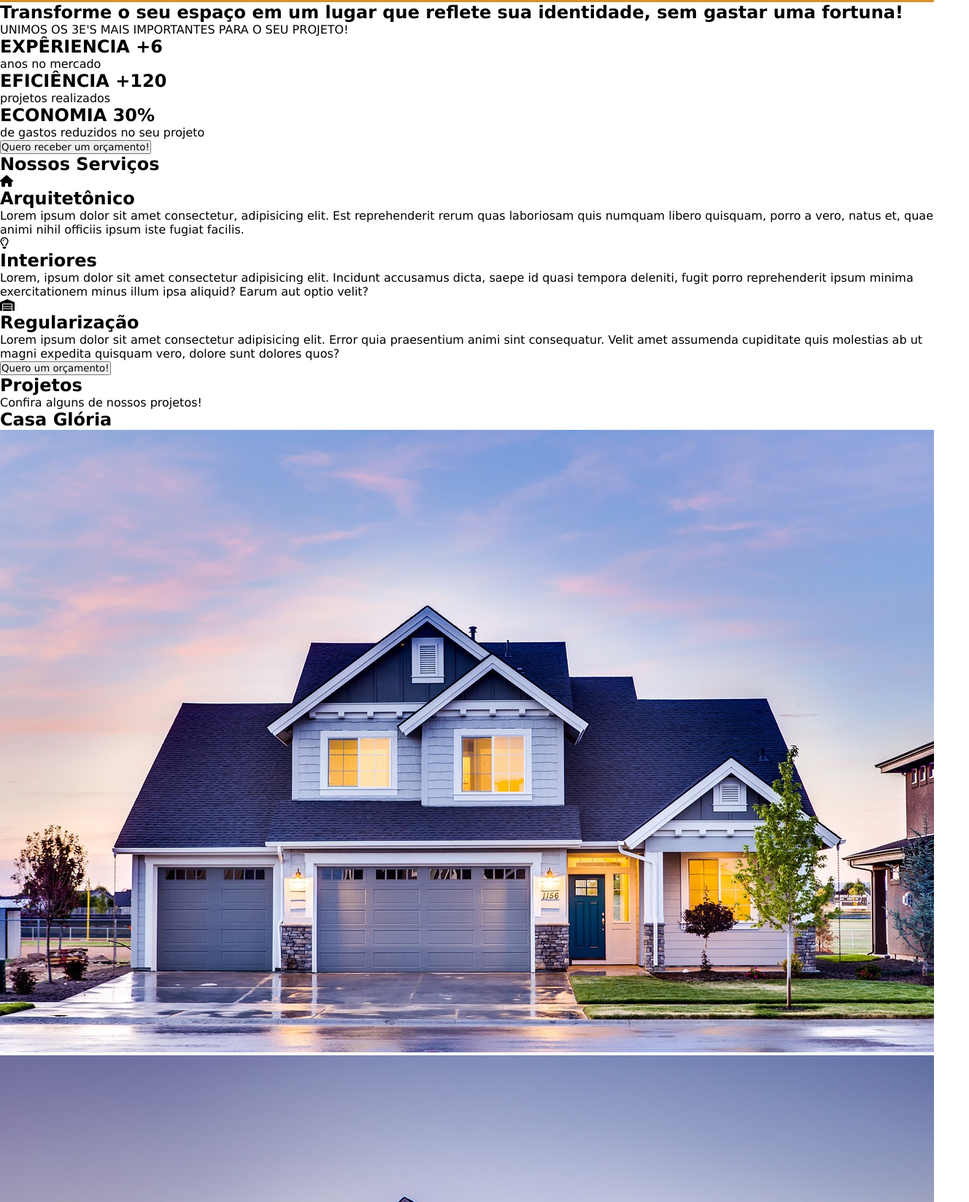
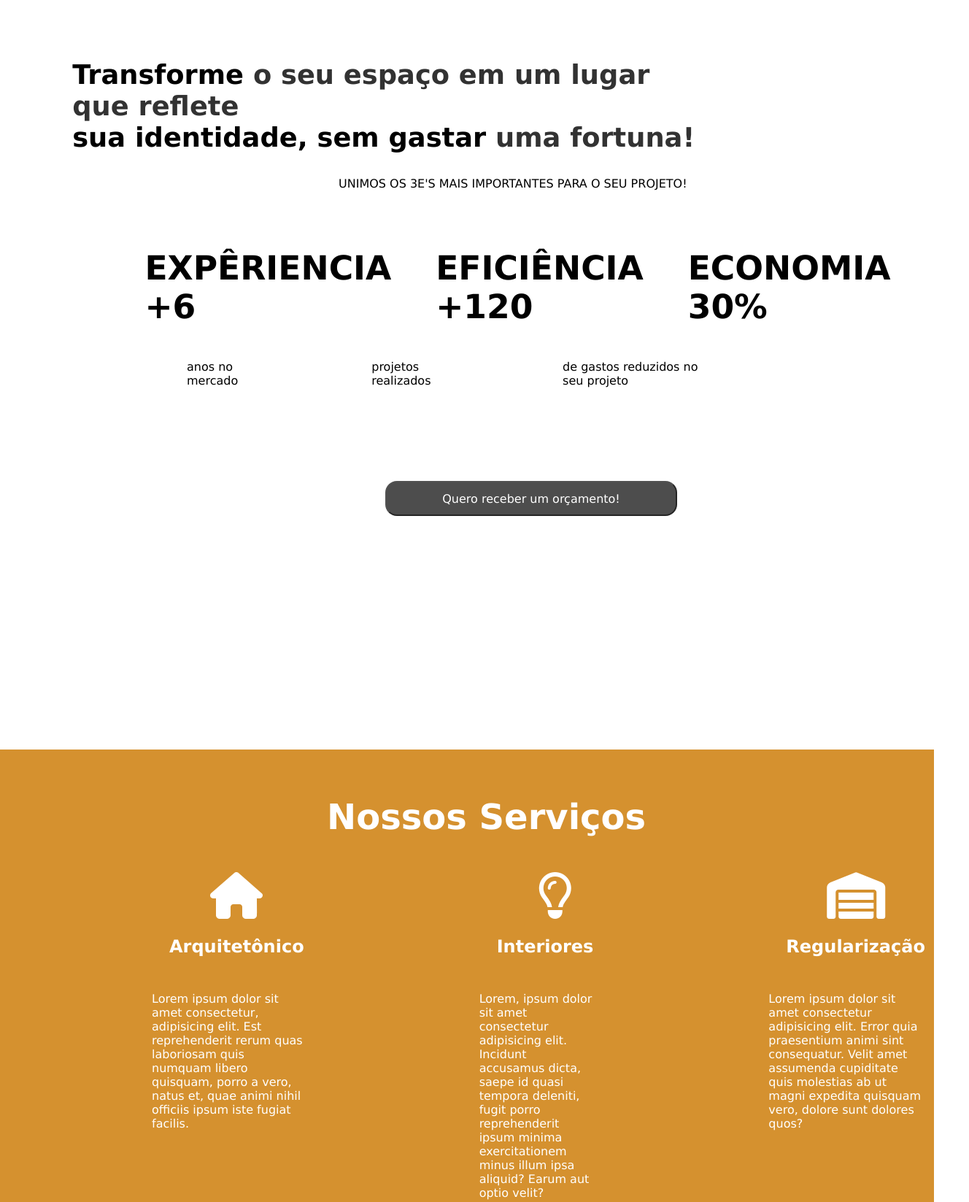
Before and after one commit to manuel-pereira250/Design-de-Interiores, a plain HTML site: page index.html in a window 1280 px wide. Shown: the part 608-2255 px from the top of the page at 73% size, 1328 px wide, since content can reach past the window. Drawn offline with Linux system fonts and the light colour scheme.

Commit message:
Design site

```diff
--- a/index.html
+++ b/index.html
@@ -23,7 +23,7 @@
         <section class="section-01">
             <div class="div-uma">
                 <h2>O projeto que <br> cabe no seu bolso!</h2>
-                <p>O projeto dos seus sonhos, está a um passo de se concretizar,<span>parcelamos o seu investimento em até 12x!</span>
+                <p>O projeto dos seus sonhos, está a um passo de se concretizar, <br> <span>parcelamos o seu investimento em até 12x!</span>
                 </p>
                 <a href=""><button type="button">Quero receber um orçamento!</button></a>
             </div>
@@ -33,57 +33,81 @@
             </div>
         </section>
 
-        <section>
-            <h2>Transforme o seu espaço em um lugar que reflete sua identidade, sem gastar uma fortuna!</h2>
-            <p>UNIMOS OS 3E'S MAIS IMPORTANTES PARA O SEU PROJETO!</p>
-            <div>
+        <section class="section-02">
+            <div class="div-2">
+                <h2>Transforme <span>o seu espaço em um lugar que reflete <br></span> sua identidade, sem gastar <span>uma fortuna!</span></h2>
+                <p>UNIMOS OS 3E'S MAIS IMPORTANTES PARA O SEU PROJETO!</p>
+            </div>
+            <div class="div-3">
                 <h2>EXPÊRIENCIA +6</h2>
+                <h2>EFICIÊNCIA +120</h2>
+                <h2>ECONOMIA 30%</h2>
+            </div>
+            <div class="div-4">
                 <p>anos no mercado </p>
-            </div>
-            <div>
-                <h2>EFICIÊNCIA +120</h2>
                 <p>projetos realizados</p>
-            </div>
-            <div>
-                <h2>ECONOMIA 30%</h2>
                 <p>de gastos reduzidos no seu projeto</p>
             </div>
             <a href=""><button type="button">Quero receber um orçamento!</button></a>
         </section>
-        <section>
-            <h2>Nossos Serviços</h2>
-            <div>
+
+        <section class="section-03">
+            <h2 class="h2">Nossos Serviços</h2>
+        <div class="div-pai">
+            <div class="div-5">
                 <i class="fa-solid fa-house"></i>
                 <h2>Arquitetônico</h2>
                 <p>Lorem ipsum dolor sit amet consectetur, adipisicing elit. Est reprehenderit rerum quas laboriosam quis numquam libero quisquam, porro a vero, natus et, quae animi nihil officiis ipsum iste fugiat facilis.</p>
             </div>
-            <div>
+            <div class="div-5">
                 <i class="fa-regular fa-lightbulb"></i>
                 <h2>Interiores</h2>
                 <p>Lorem, ipsum dolor sit amet consectetur adipisicing elit. Incidunt accusamus dicta, saepe id quasi tempora deleniti, fugit porro reprehenderit ipsum minima exercitationem minus illum ipsa aliquid? Earum aut optio velit?</p>
             </div>
-            <div>
+            <div class="div-5">
                 <i class="fa-solid fa-warehouse"></i>
                 <h2>Regularização</h2>
                 <p>Lorem ipsum dolor sit amet consectetur adipisicing elit. Error quia praesentium animi sint consequatur. Velit amet assumenda cupiditate quis molestias ab ut magni expedita quisquam vero, dolore sunt dolores quos?</p>
             </div>
+        </div>
             <a href=""><button type="button">Quero um orçamento!</button></a>
         </section>
-        <section>
-            <h2>Projetos</h2>
-            <div>
+        <section class="section-04">
+            <h2 class="h2-1">Projetos</h2>
             <p>Confira alguns de nossos projetos!</p>
             <h2>Casa Glória</h2>
-            <a href="#"><img src="imagen/house-1836070_1280.jpg" alt=""></a>
-            <a href="#"><img src="imagen/house-1867187_1280.jpg" alt=""></a>
-            <a href="#"><img src="imagen/interior-2685521_1280.jpg" alt=""></a>
-            <a href="#"><img src="imagen/kitchen-1336160_1280.jpg" alt=""></a>
-            </div>
+
+                <div class="div-video">
+                    <img src="imagen/house-1836070_1280.jpg" alt="">
+                    <img src="imagen/house-1867187_1280.jpg" alt="">
+                    <img src="imagen/interior-2685521_1280.jpg" alt="">
+                    <img src="imagen/kitchen-1336160_1280.jpg" alt="">
+                </div>
         </section>
 
     </main>
     <footer>
+        <div class="div-9">
+            <h2>Nosso maior prazer é construir o seu sonho! <br> Clique e fale já com nossos arquitetos.</h2>
+            <button type="button">whatsapp</button>
+        </div>
 
+        <div class="div-pai-2">
+        <div class="div-8">
+            <i class="fa-brands fa-whatsapp"></i>
+            <p>(xx) x xxxx-xxxx</p>
+        </div>
+        <div class="div-8">
+            <i class="fa-solid fa-envelope"></i>
+            <p>contato@arquiteturamarço.com.br</p>
+        </div>
+        <div class="div-8">
+            <i class="fa-solid fa-location-dot"></i>
+            <p>sp - Capital</p>
+
+        </div>
+        <i class="fa-brands fa-square-instagram"></i>
+    </div>
     </footer>
 </body>
 </html>
--- a/style.css
+++ b/style.css
@@ -56,7 +56,7 @@ header button:hover{
 
 }
 .div-uma p{
-    font-size: 1.3em;
+    font-size: 0.8em;
     color: white;
     margin-top: 0.5em;
     margin-bottom: 1.5em;
@@ -66,11 +66,10 @@ header button:hover{
     height: 3em;
     border-radius: 0.8em;
     border-color: #d5912f;
-
+    cursor: pointer;
 }
-.section-01 .div-video{
-
-
+.div-uma button:hover{
+    cursor: pointer;
 }
 .div-video p{
     font-size: 1.1em;
@@ -81,3 +80,162 @@ header button:hover{
     width: 37em;
     height: auto;
 }
+.section-02{
+    padding: min(40vh, 20rem);
+    position: relative;
+    flex-wrap: wrap;
+}
+.section-02 .div-2 h2{
+    font-size: 2.3em;
+    margin-left: -6em;
+    margin-top: -5em;
+}
+.section-02 .div-2 p{
+    font-size: 1em;
+    margin-top: 2em;
+    margin-left: 9em;
+    margin-bottom: 5em;
+}
+.section-02 span{
+    opacity: 0.8;
+}
+.section-02 .div-3{
+    font-size: 1.9em;
+    display: flex;
+    margin-left: -4em;
+    width: 2em;
+    height: 15em;
+    gap: 2em;
+}
+.section-02 .div-4{
+    gap: 10em;
+    font-size: 1em;
+    display: flex;
+    margin-left: -4em;
+    margin-top: -19em;
+}
+.section-02 button{
+    width: 25em;
+    height: 3em;
+    margin-top: 8em;
+    border-radius: 1em;
+    border-color: rgba(0, 0, 0, 0.527);
+    background-color: rgba(0, 0, 0, 0.699);
+    color: white;
+    font-size: 1em;
+    margin-left: 13em;
+}
+.section-02 button:hover{
+    cursor: pointer;
+}
+.section-03{
+    padding: min(40vh, 10rem);
+    background-color: #d5912f;
+    color: white;
+    position: relative;
+    flex-wrap: wrap;
+}
+.section-03 .h2{
+    font-size: 3em;
+    margin-top: -2em;
+    margin-left: 6em;
+}
+.section-03 .div-pai{
+    display: flex;
+    margin-top: 3em;
+    gap: 12em;
+}
+.section-03 .div-5{
+    display: block;
+}
+.section-03 .div-5 i{
+    font-size: 4em;
+    margin-left: 2em;
+}
+.section-03 .div-5 h2{
+    margin-top: 1em;
+    margin-left: 3em;
+}
+.section-03 .div-5 p{
+    font-size: 1em;
+    color: white;
+    font-weight: 300;
+    margin-top: 3rem;
+    margin-left: 3em;
+}
+.section-03 button{
+    padding: 0.5em;
+    font-size: 1.1em;
+    margin-top: 5rem;
+    margin-left: 22em;
+    border-radius: 0.5em;
+
+}
+.section-03 button:hover{
+    cursor: pointer;
+    border-color: white;
+    background-color: #f0ad50;
+    color: white;
+}
+.section-04{
+    padding: min(40vh, 5rem);
+
+}
+.section-04 .div-video{
+    display: flex;
+    gap: 2em;
+}
+.section-04 .div-video img{
+    width: 18em;
+    height: 17em;
+}
+.section-04 .div-video img:hover{
+    cursor: zoom-in;
+}
+.section-04 .h2-1{
+    font-size: 3em;
+}
+.section-04 p{
+    font-size: 1em;
+    margin-top: 1em;
+}
+.section-04 h2{
+    font-size: 2em;
+    margin-top: 0.5em;
+    margin-bottom: 0.5em;
+}
+footer{
+    background-color: #d5912f;
+    padding: min(5vh, 5rem);
+}
+footer .div-9{
+    display: flex;
+    justify-content: space-between;
+}
+footer .div-9 button{
+    background-color: green;
+    color: white;
+    width: 7em;
+    height: 3em;
+    border-radius: 1em;
+    font-size: 1em;
+    margin-right: 22em;
+}
+footer .div-9 button:hover{
+    cursor: pointer;
+    color: black;
+    background-color: #d5912f;
+    border-color: #d5912f;
+}
+footer .div-pai-2{
+    display: flex;
+    margin-top: 2em;
+    gap: 10em;
+}
+.div-8 i{
+    font-size: 2em;
+    margin-bottom: 0.5em;
+}
+footer i{
+    font-size: 2em;
+}
```
